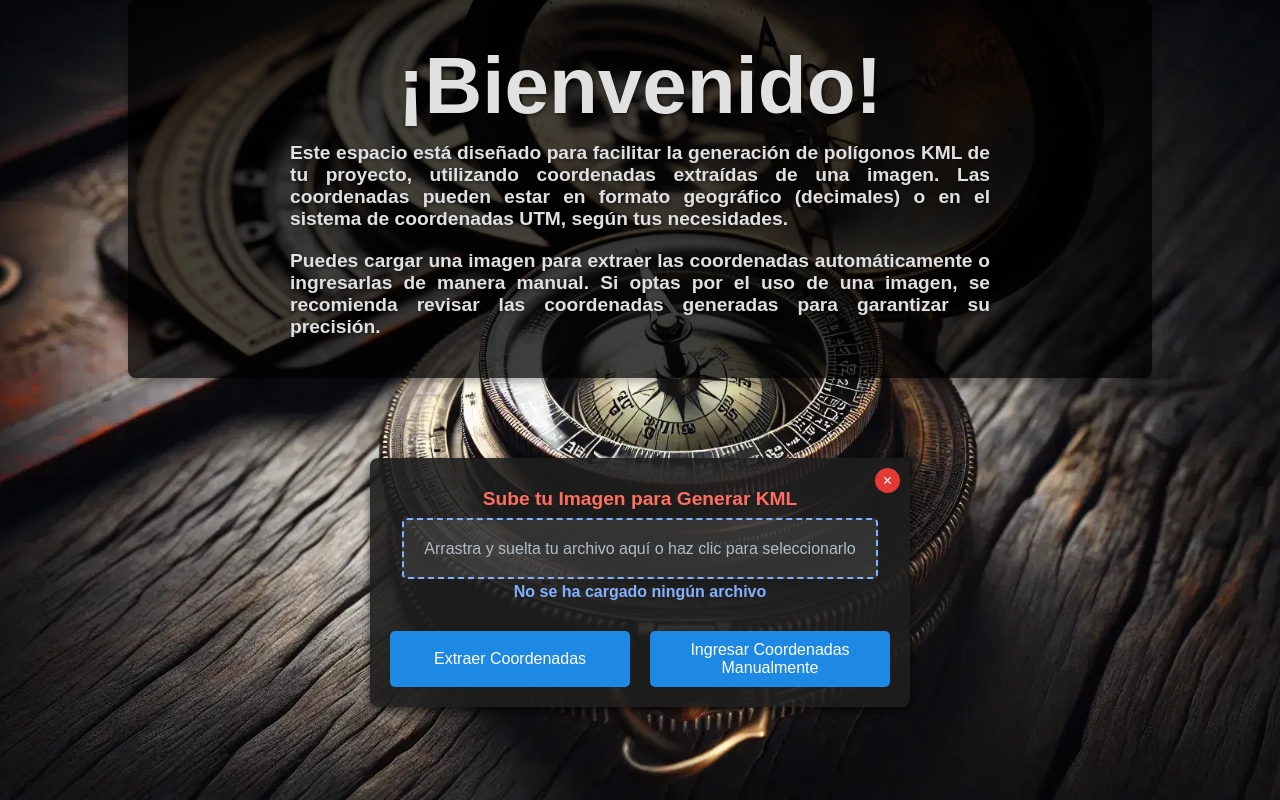
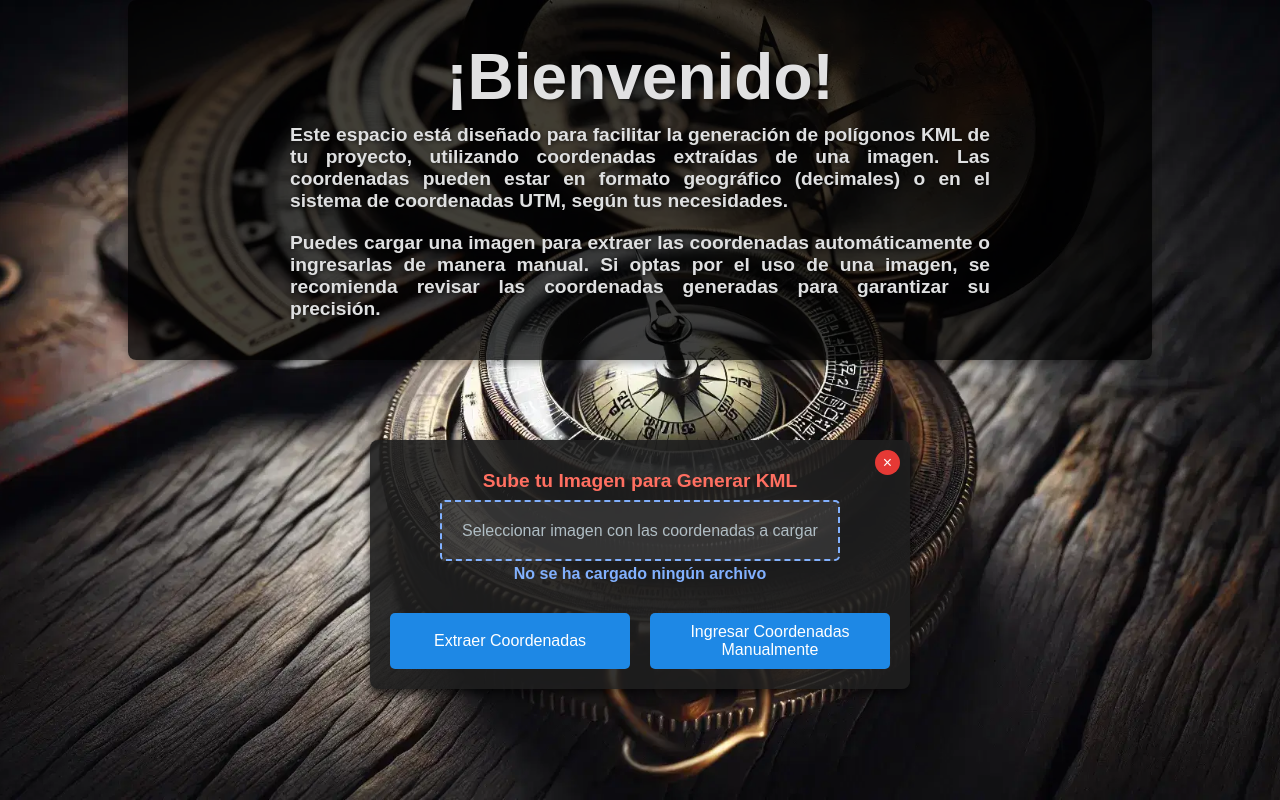
Before and after one commit to Erickdelpiero/kml, a Flask app: page / in a window 1280 px wide. Run offline with Flask 3, Linux system fonts and the light colour scheme.

Commit message:
Cambios para dispositivos móviles

```diff
--- a/static/styles.css
+++ b/static/styles.css
@@ -143,7 +143,7 @@ h2 {
 
 /* Título de bienvenida */
 .welcome-title {
-    font-size: 5em;
+    font-size: 4em;
     color: #e1e1e2;
     margin-bottom: 10px;
     text-shadow: 1px 1px 4px rgba(0, 0, 0, 0.6); /* Delineado suave en negro */
--- a/templates/index.html
+++ b/templates/index.html
@@ -26,7 +26,7 @@
         <form action="/upload" method="post" enctype="multipart/form-data" id="uploadForm">
             <label class="drop-area" for="fileInput" id="dropArea">
                 <input type="file" name="file" id="fileInput" accept="image/*" style="display: none;" required>
-                Arrastra y suelta tu archivo aquí o haz clic para seleccionarlo
+                Seleccionar imagen con las coordenadas a cargar
             </label>
         </form>
 
```
Also changed, not shown: 1 other file.
